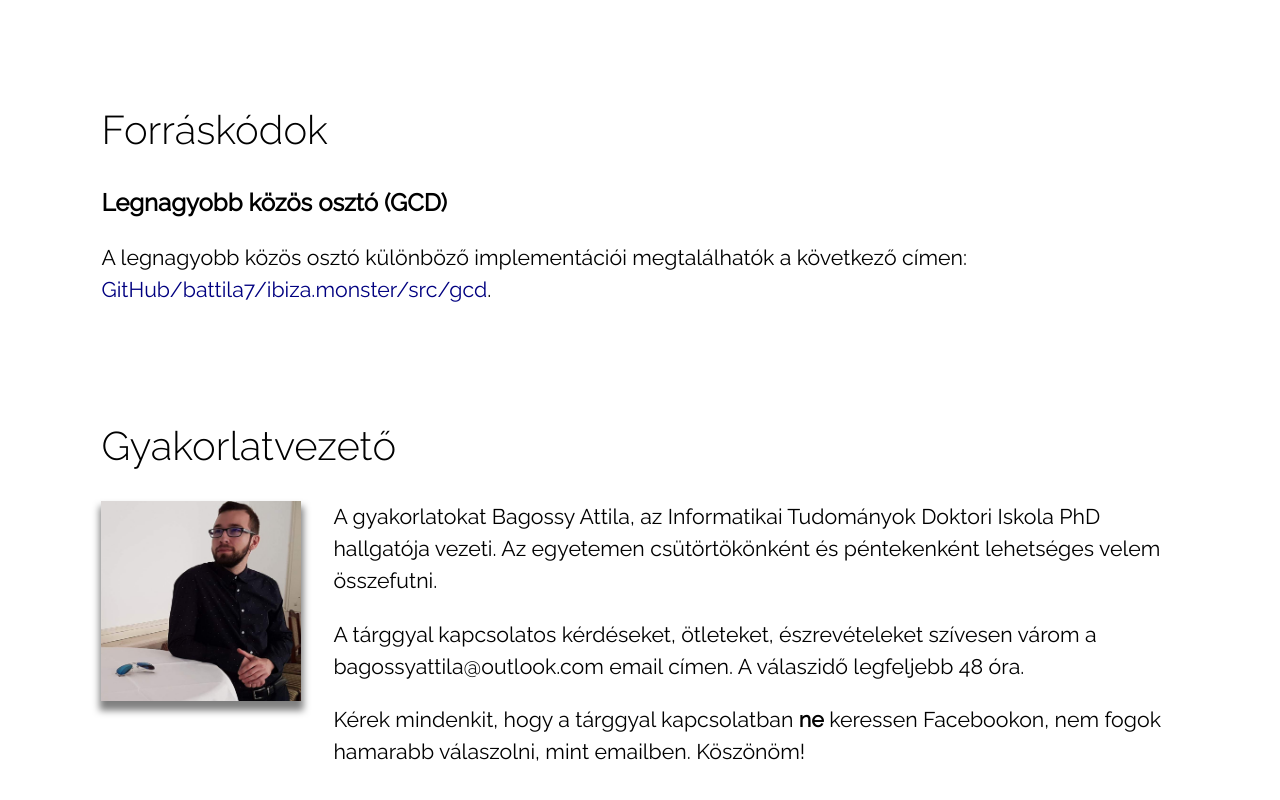
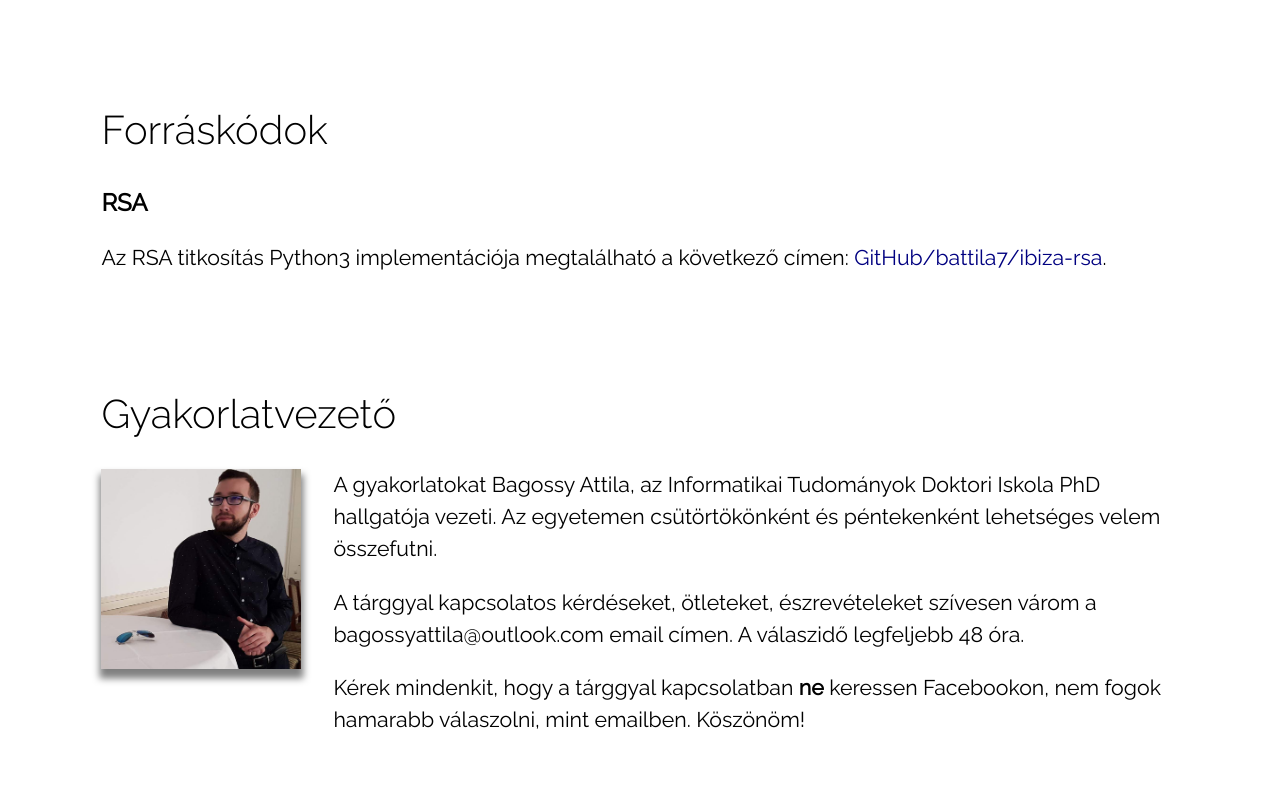
Before and after one commit to battila7/ibiza.monster, a website: page docs/index.html in a window 1280 px wide. Shown: the part 1924-2724 px from the top of the page. Drawn offline with Linux system fonts and the light colour scheme.

Commit message:
ibiza-rsa link added

```diff
--- a/docs/index.html
+++ b/docs/index.html
@@ -90,11 +90,11 @@
       </div>
       <div class="cell">
         <h2>
-          Legnagyobb közös osztó (GCD)
+          RSA
         </h2>
         <p>
-          A legnagyobb közös osztó különböző implementációi megtalálhatók a következő címen:
-          <a href="https://github.com/battila7/ibiza.monster/tree/master/src/gcd">GitHub/battila7/ibiza.monster/src/gcd</a>.
+          Az RSA titkosítás Python3 implementációja megtalálható a következő címen:
+          <a href="https://github.com/battila7/ibiza-rsa">GitHub/battila7/ibiza-rsa</a>.
         </p>
       </div>
     </section>
```
